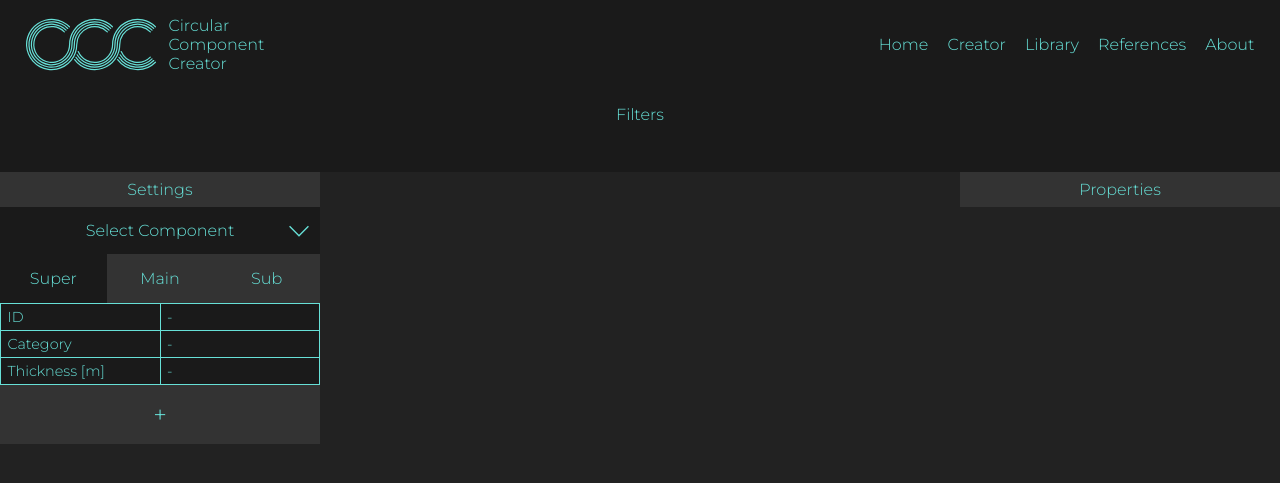
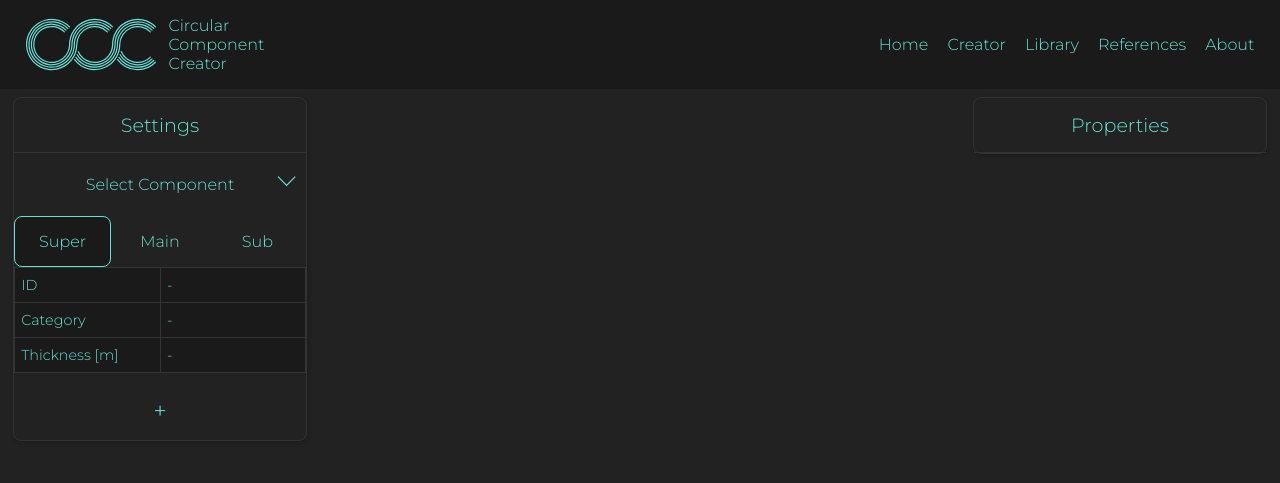
Before and after one commit to daniel-locatelli/ccc, a Flask app: page /creator in a window 1280 px wide. Shown: the top 483 px of the page. Run offline with Flask 3, Linux system fonts and the light colour scheme; data comes from the database, SQL or seed files in the repository.

Commit message:
Started the material popup, improved style

```diff
--- a/app.py
+++ b/app.py
@@ -103,7 +103,6 @@ def component_request():
     if subResult is not None:
         dictSubAss = [dict(row) for row in subResult][0]
 
-
     # General query for layers
     layQuery = "SELECT * FROM layer WHERE assembly_id = ?"
     # Get super layers
@@ -131,12 +130,10 @@ def component_request():
     if subLayRes is not None:
         dictSubLay = [dict(row) for row in subLayRes]
 
-
     # Add layers to assemblies
     dictSuperAss["layers"] = dictSupLay
     dictMainAss["layers"] = dictMainLay
     dictSubAss["layers"] = dictSubLay
-
 
     # Add assemblies to component
     dictComp["super_assembly"] = dictSuperAss
@@ -145,6 +142,20 @@ def component_request():
 
     return jsonify(dictComp)
 
+@app.route("/api/materials", methods=["POST"])
+def materials_request():
+
+    # Get component as a dictionary
+    matQuery = "SELECT * FROM material"
+    db = get_db()
+    cursor = db.cursor()
+    cursor.execute(matQuery)
+    matQueryResult = cursor.fetchall()
+    cursor.close()
+    dictMat = [dict(row) for row in matQueryResult]
+    print(dictMat)
+
+    return jsonify(dictMat)
 
 if __name__ == '__main__':
     app.run(debug=True)
--- a/static/creator.css
+++ b/static/creator.css
@@ -2,10 +2,35 @@
     display: grid;
     grid-template-columns: 1fr 2fr 1fr;
 }
+
+h2 {
+    pointer-events: none;
+    padding-top: clamp(2px, 2svh, 15px);
+    padding-bottom: clamp(2px, 2svh, 15px);
+    font-weight: 200;
+    font-size: 1.2rem;
+    text-align: center;
+    padding-left: 1svw;
+    padding-right: 1svw;
+    border-bottom: 1px solid var(--bg-tertiary);
+}
+
+h4 {
+    font-weight: 200;
+}
+
 .block-dashboard {
     grid-template-rows: repeat(3, 1fr);
-    background-color: var(--bg-tertiary);
+    background-color: var(--bg-primary);
     height: min-content;
+    border: 1px solid var(--bg-tertiary);
+    border-radius: 1svh;
+    margin-left: 1svw;
+    margin-right: 1svw;
+    margin-top: 1svh;
+    margin-bottom: 1svh;
+    transition: border 0.1s;
+    box-shadow: 1px 2px 4px 0 rgba(0, 0, 0, 0.2);
 }
 
 .select-container {
@@ -14,17 +39,18 @@
     align-items: center;
     position: relative;
     width: 100%;
-    & select {
+}
+
+select {
     border: none;
     appearance: none;
     color: var(--primary);
-        background-color: var(--bg-secondary);
-        width: 100%;
+    background-color: var(--bg-primary);
+    width: 90%;
     font-size: 1rem;
     font-family: "Montserrat", sans-serif;
     & option {
         background-color: var(--bg-primary);
-        }
     }
 }
 
@@ -41,23 +67,32 @@ label {
     width: clamp(10px, 10%, 32px);
     stroke: var(--primary);
     pointer-events: none;
-    transition: transform 0.05s;
+    transition: transform 0.1s;
 }
 
-.rotate180 {
+/* .rotate180 {
     transform: rotate(180deg);
-}
+} */
 
 .tab {
     padding-top: clamp(2px, 2svh, 15px);
     padding-bottom: clamp(2px, 2svh, 15px);
     text-align: center;
     user-select: none;
+    border-radius: 1svh;
+    margin-top: 1svh;
+    transition: background 0.15s;
+    transition: color 0.15s;
 }
 
 .active-tab {
     color: var(--primary);
     background-color: var(--bg-secondary);
+}
+
+.tab.active-tab {
+    border-width: 1px;
+    border-style: solid;
 }
 
 .assembly-view {
@@ -70,8 +105,8 @@ label {
 
 .tab:hover {
     cursor: pointer;
-    background-color: var(--bg-primary);
-    color: var(--secondary)
+    background-color: var(--primary30);
+    color: white;
 }
 
 .assembly-menu {
@@ -89,21 +124,23 @@ table {
     border-collapse: collapse;
     background-color: var(--bg-secondary);
     table-layout: fixed;
+    border: 1px solid var(--primary);
 }
 
 tr {
     width: 100%;
+
 }
 
 th, td {
     word-wrap: break-word;
-    border: 1px solid var(--primary);
+    border: 1px solid var(--bg-tertiary);
     font-weight: 200;
     text-align: left;
     padding-left: 0.5svw;
     padding-right: 0.5svw;
-    padding-top: 0.5svh;
-    padding-bottom: 0.5svh;
+    padding-top: 1svh;
+    padding-bottom: 1svh;
     font-size: 0.9rem;
 }
 
@@ -119,20 +156,6 @@ th, td {
         padding-bottom: 2%;
     }
     border-bottom: 1px dotted var(--secondary);
-}
-
-h2 {
-    font-weight: 200;
-    font-size: 1rem;
-    text-align: center;
-    padding-left: 1svw;
-    padding-right: 1svw;
-    padding-top: 1svh;
-    padding-bottom: 1svh;
-}
-
-h4 {
-    font-weight: 200;
 }
 
 .filters {
--- a/static/layout.css
+++ b/static/layout.css
@@ -62,6 +62,7 @@
 :root {
     --primary: #67E0D7;
     --primary90: #67E0D7E5;
+    --primary30: #67e0d84D;
     --secondary: #F55CAF;
     --secondary80: #F55CAFCC;
     --secondary35: #F55CAF59;
--- /dev/null
+++ b/static/popup-materials.css
@@ -0,0 +1,23 @@
+.popup-background {
+    position: fixed;
+    top: 0;
+    left: 0;
+    width: 100svw;
+    height: 100svh;
+    background-color: rgba(0, 0, 0, 0.8);;
+}
+
+.popup-material {
+    position: fixed;
+    top: 50svh;
+    left: 50svw;
+    width: 600px;
+    height: 200px;
+    transform: translate(-50%, -50%);
+    background-color: rgba(0, 0, 0, 0.8);;
+    box-shadow: 4px 4px 4px 0 rgba(0, 0, 0, 0.2);
+    border-radius: 20px;
+    display: flex;
+    align-items: center;
+    justify-content: center;
+}
--- a/templates/creator.html
+++ b/templates/creator.html
@@ -4,12 +4,13 @@
 
 {% block extra_css %}
     <link rel="stylesheet" href="{{ url_for('static', filename='creator.css') }}">
+    <link rel="stylesheet" href="{{ url_for('static', filename='popup-materials.css') }}">
 {% endblock %}
 
 {% block content %}
-<div class="filters">
+<!-- <div class="filters">
     <h2>Filters </h2>
-</div>
+</div> -->
 <div class="container">
     <div class="block-dashboard">
         <h2>Settings</h2>
@@ -111,6 +112,7 @@
 {% endblock %}
 
 {% block extra_js %}
-    <script src="{{ url_for('static', filename='propertiesPanel.js') }}"></script>
-    <script src="{{ url_for('static', filename='fetchComponent.js') }}"></script>
+    <script src="{{ url_for('static', filename='properties-panel.js') }}"></script>
+    <script src="{{ url_for('static', filename='fetch-component.js') }}"></script>
+    <script src="{{ url_for('static', filename='popup-materials.js') }}"></script>
 {% endblock %}
```
Also changed, not shown: static/popup-materials.js (added, +48 -0 lines), static/fetch-component.js (renamed from static/fetchComponent.js), static/properties-panel.js (renamed from static/propertiesPanel.js). Lines whose indentation alone changed are shown as unchanged.
